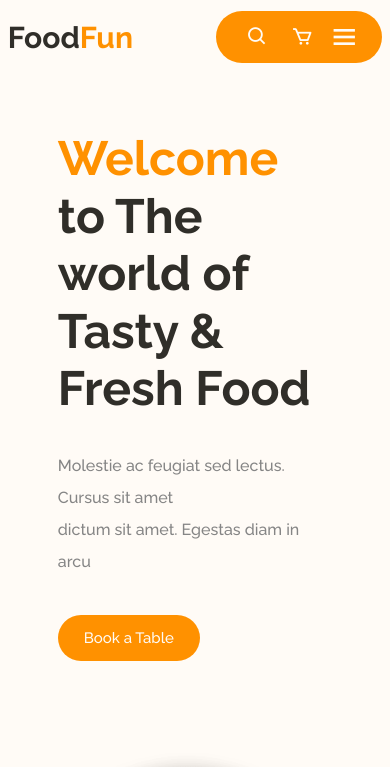
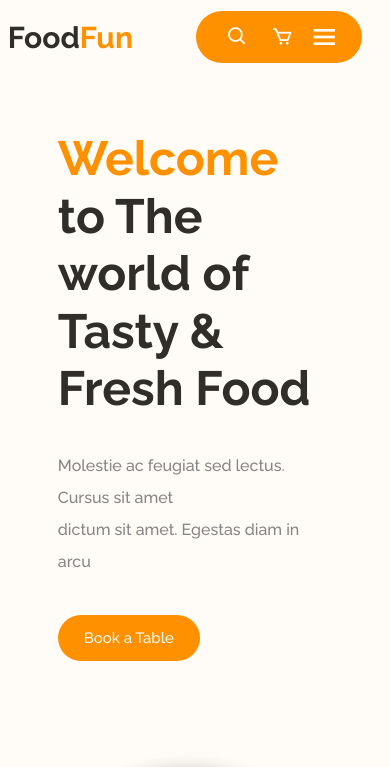
Before and after one commit to fatehachouri/Food-Restaurant-Website-Design-, a plain HTML site: page index.html in a window 390 px wide. Shown: the top 767 px of the page. Drawn offline with nearby package versions, Linux system fonts and the light colour scheme.

Commit message:
upload the design2

```diff
--- a/css/main.css
+++ b/css/main.css
@@ -370,6 +370,9 @@ right: 2.2rem;
         --h2-font:1.8rem;
         transition: 0.2s;
     }
+    .h-icon{
+        margin-right: 20px;
+    }
     .home{
         grid-template-columns: 1fr;
         height: 100%;
```
